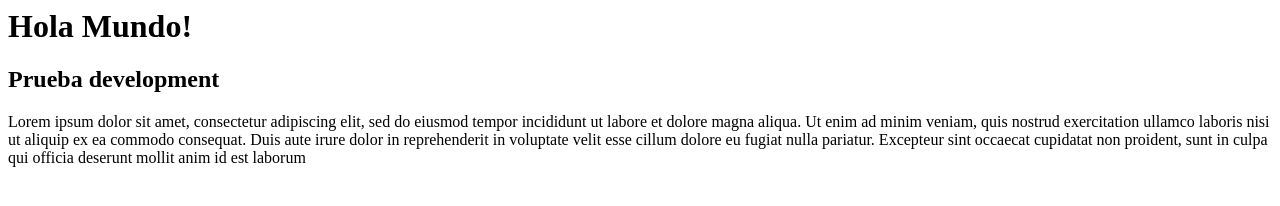
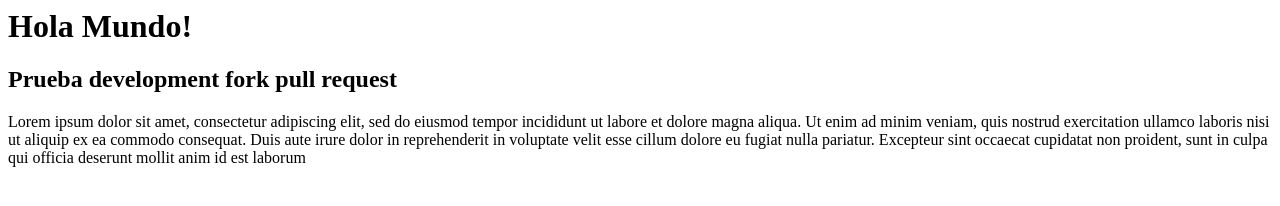
Before and after one commit to mreyes23p/unab-paas-demo, a plain HTML site: page index.html in a window 1280 px wide. Drawn offline with Linux system fonts and the light colour scheme.

Commit message:
Se agregó un texto el branch forked

```diff
--- a/index.html
+++ b/index.html
@@ -2,7 +2,7 @@
 
 <body>
   <h1>Hola Mundo!</h1>
-  <h2>Prueba development </h2>
+  <h2>Prueba development fork pull request</h2>
   <p>Lorem ipsum dolor sit amet, consectetur adipiscing elit, sed do eiusmod tempor incididunt ut labore et dolore magna aliqua. Ut enim ad minim veniam, quis nostrud exercitation ullamco laboris nisi ut aliquip ex ea commodo consequat. Duis aute irure dolor in reprehenderit in voluptate velit esse cillum dolore eu fugiat nulla pariatur. Excepteur sint occaecat cupidatat non proident, sunt in culpa qui officia deserunt mollit anim id est laborum</p>
 </body>
 
```
